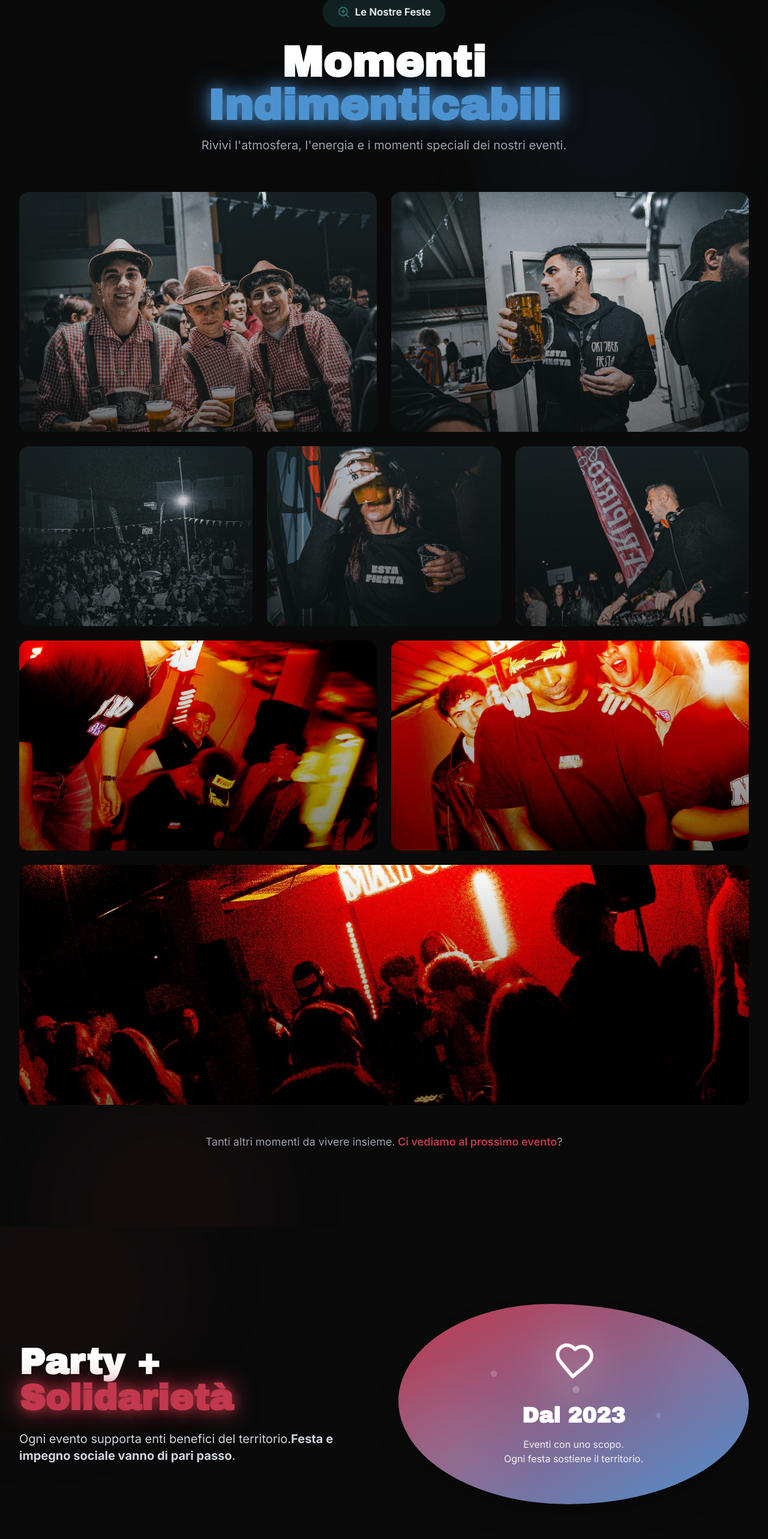
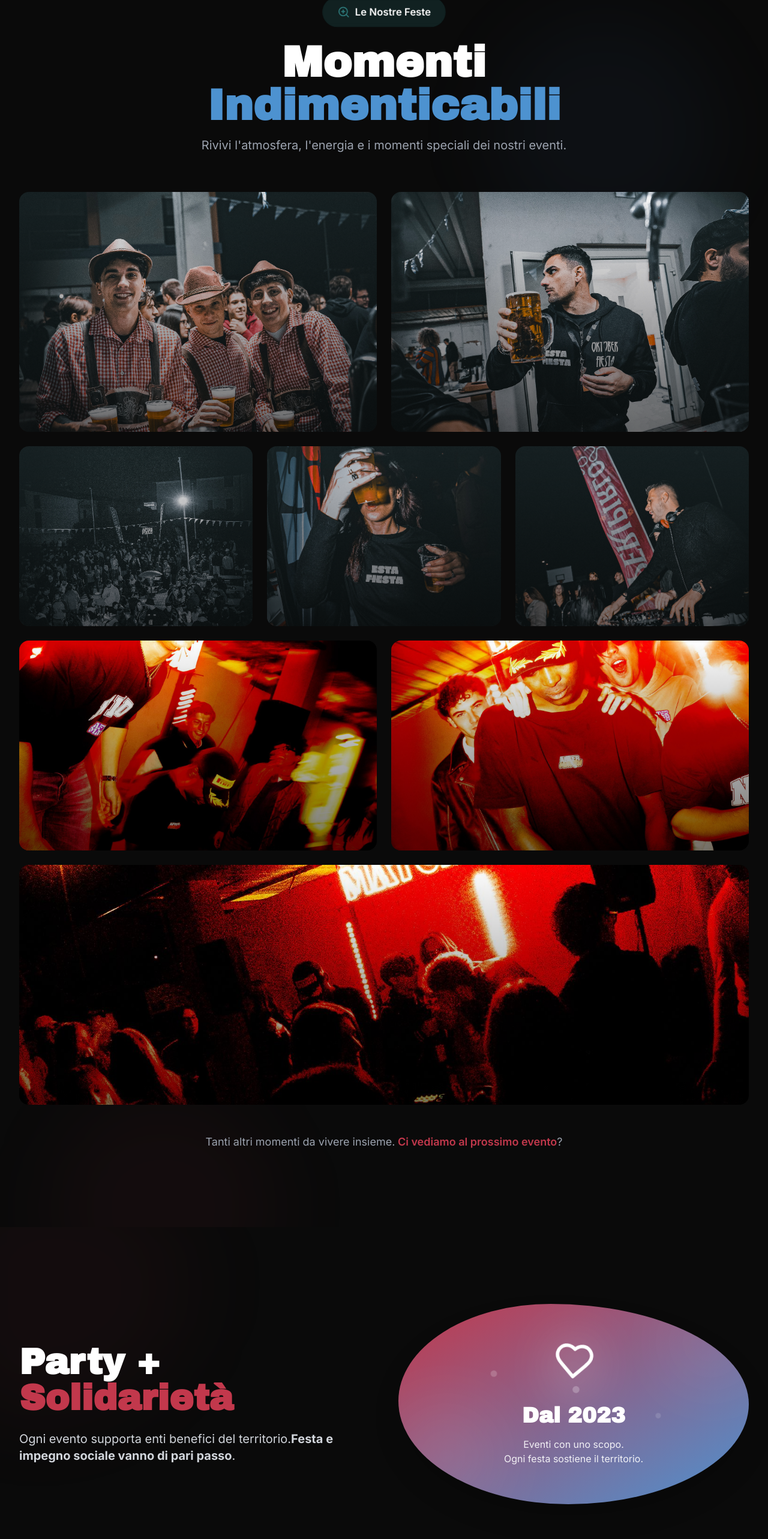
Before and after one commit to alessandroventurini/esta-fiesta-vetrina, a React (Vite) app: page / in a window 1280 px wide. Shown: the part 3220-5786 px from the top of the page at 60% size. Built offline with nearby package versions, Linux system fonts and the light colour scheme.

Commit message:
lAST FIX

```diff
--- a/src/components/BeneficenzaSimple.jsx
+++ b/src/components/BeneficenzaSimple.jsx
@@ -66,10 +66,7 @@ const BeneficenzaSimple = () => {
             <h2 className="text-4xl md:text-5xl lg:text-6xl font-bold font-montserrat text-white mb-6 leading-tight">
               Party +
               <br />
-              <span
-                className="text-fiesta-red"
-                style={{ textShadow: '0 0 40px rgba(194, 56, 76, 0.8), 0 0 20px rgba(194, 56, 76, 0.6)' }}
-              >
+              <span className="text-fiesta-red">
                 Solidarietà
               </span>
             </h2>
--- a/src/components/CollaboraPro.jsx
+++ b/src/components/CollaboraPro.jsx
@@ -112,10 +112,7 @@ const CollaboraPro = () => {
           <h2 className="text-4xl md:text-5xl lg:text-7xl font-bold font-montserrat text-white mb-6">
             Organizza
             <br />
-            <span
-              className="text-fiesta-blue"
-              style={{ textShadow: '0 0 40px rgba(77, 146, 208, 0.8), 0 0 20px rgba(77, 146, 208, 0.6)' }}
-            >
+            <span className="text-fiesta-blue">
               Con Noi
             </span>
           </h2>
--- a/src/components/GalleryPro.jsx
+++ b/src/components/GalleryPro.jsx
@@ -90,10 +90,7 @@ const GalleryPro = () => {
             <h2 className="text-4xl md:text-5xl lg:text-7xl font-bold font-montserrat text-white mb-4">
               Momenti
               <br />
-              <span
-                className="text-fiesta-blue"
-                style={{ textShadow: '0 0 40px rgba(77, 146, 208, 0.8), 0 0 20px rgba(77, 146, 208, 0.6)' }}
-              >
+              <span className="text-fiesta-blue">
                 Indimenticabili
               </span>
             </h2>
```
